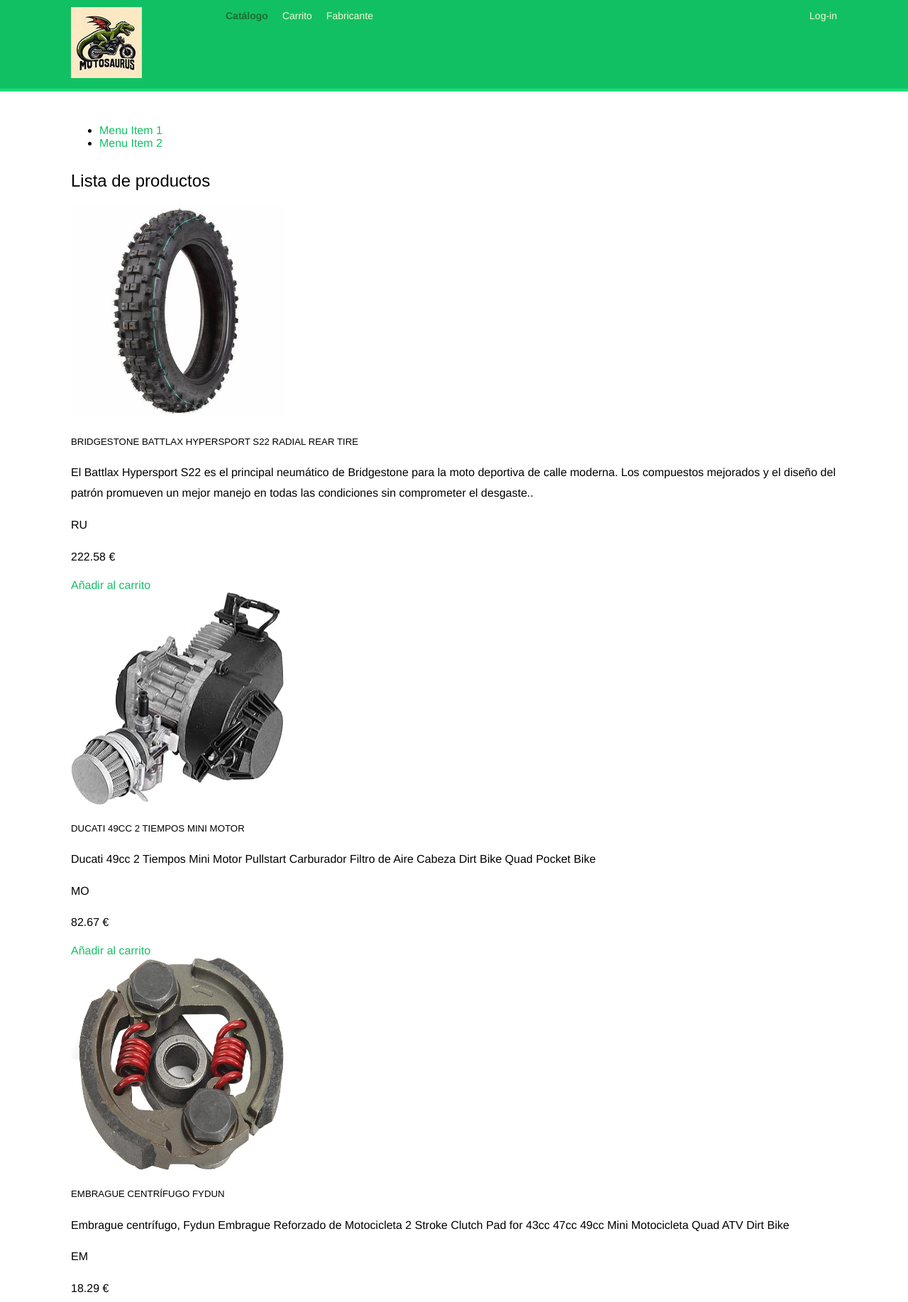
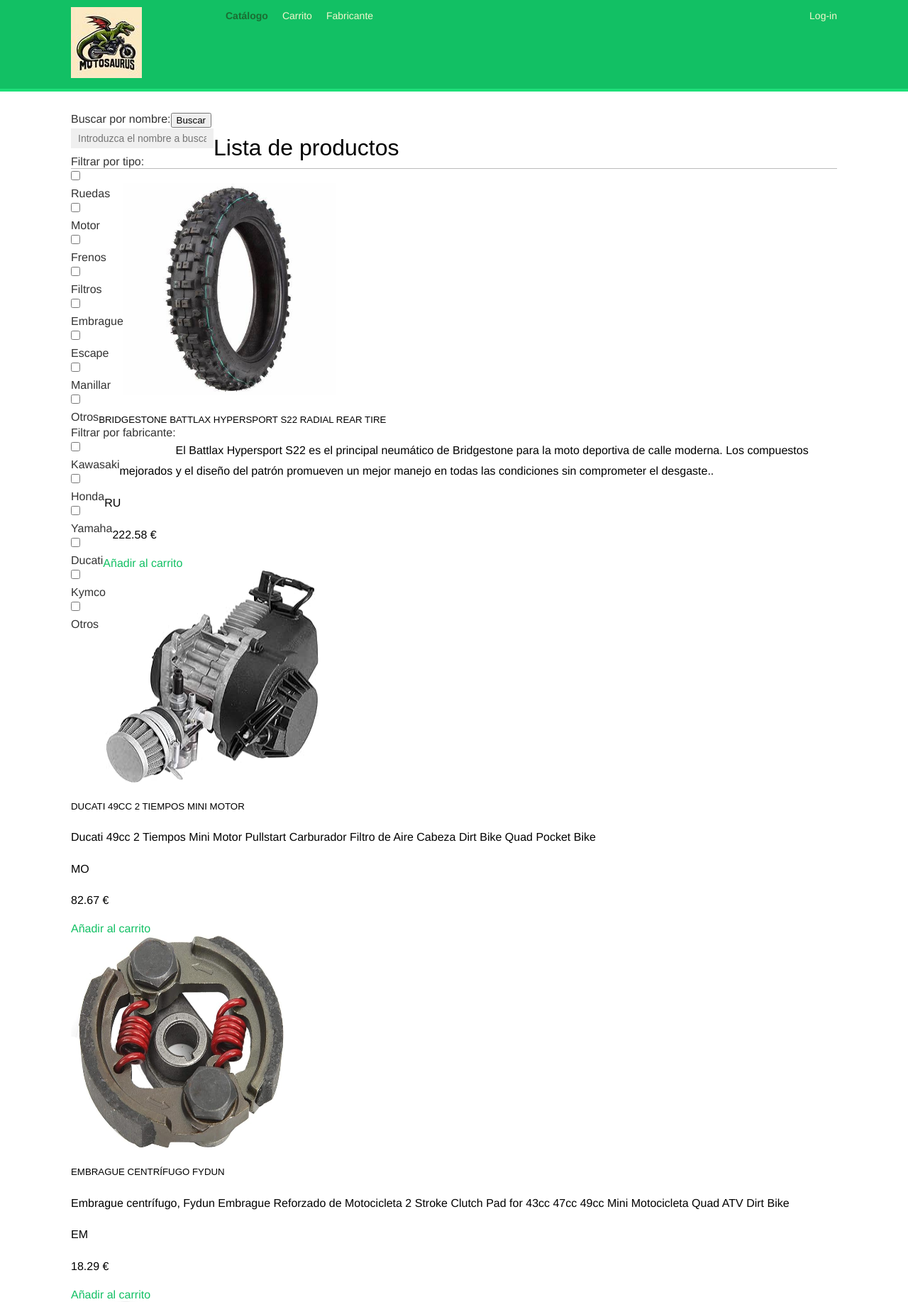
Before and after one commit to Miguel-Angel-Roldan-Garcia/PGPI-3.11-Motosaurio, a Django app: page /account/ in a window 1280 px wide. Shown: the top 1835 px of the page at 71% size. Run offline with Django 4.2, Linux system fonts and the light colour scheme; data comes from the database, SQL or seed files in the repository; some libraries are stand-ins or nearby versions; some web fonts are replaced.

Commit message:
Filtrado js y html

```diff
--- a/motosaurio/shop/templates/product_list.html
+++ b/motosaurio/shop/templates/product_list.html
@@ -4,38 +4,98 @@
 {% block title %} Motosaurio {% endblock %}
 
 {% block extrahead %}
-    <link href="https://cdn.jsdelivr.net/npm/bootstrap@5.3.0/dist/css/bootstrap.min.css" rel="stylesheet">
+  <meta name="viewport" content="width=device-width, initial-scale=1, shrink-to-fit=no">
+  <link rel="stylesheet" href="https://stackpath.bootstrapcdn.com/bootstrap/4.3.1/css/bootstrap.min.css">
   <link type="text/css" rel="stylesheet" href="{% static 'style.css' %}" />
 {% endblock %}
 
 {% block content %}
+  <!-- Content Box with Left Lateral Menu -->
   <div class="container-fluid">
     <div class="row">
 
       <!-- Left Lateral Menu -->
-    <nav id="sidebar" class="col-md-3 col-lg-2 d-md-block bg-light sidebar">
+      <nav id="sidebar" class="col-md-3 col-lg-2 d-md-block bg-light sidebar fixed-top">
         <div class="sidebar-sticky">
-        <ul class="nav flex-column">
-          <li class="nav-item">
-            <a class="nav-link active" href="#">
-              Menu Item 1
-            </a>
-          </li>
-          <li class="nav-item">
-            <a class="nav-link" href="#">
-              Menu Item 2
-            </a>
-          </li>
-          <!-- Add more menu items as needed -->
-        </ul>
+          <div class="container mt-4">
+            <label for="searchInput" class="form-label">Buscar por nombre:</label>
+            <input type="text" class="form-control" id="searchInput" placeholder="Introduzca el nombre a buscar">
+          </div>
+          <div class="container mt-4">
+            <label class="form-label">Filtrar por tipo:</label>
+            <div class="form-check">
+              <input class="form-check-input product-type" type="checkbox" value="RU" id="checkboxRuedas" onclick="handleCheckboxClick('checkboxRuedas', 'product-type')">
+              <label class="form-check-label" for="checkboxRuedas">Ruedas</label>
+            </div>
+            <div class="form-check">
+              <input class="form-check-input product-type" type="checkbox" value="MO" id="checkboxMotor" onclick="handleCheckboxClick('checkboxMotor', 'product-type')">
+              <label class="form-check-label" for="checkboxMotor">Motor</label>
+            </div>
+            <div class="form-check">
+              <input class="form-check-input product-type" type="checkbox" value="FR" id="checkboxFrenos" onclick="handleCheckboxClick('checkboxFrenos', 'product-type')">
+              <label class="form-check-label" for="checkboxFrenos">Frenos</label>
+            </div>
+            <div class="form-check">
+              <input class="form-check-input product-type" type="checkbox" value="FI" id="checkboxFiltros" onclick="handleCheckboxClick('checkboxFiltros', 'product-type')">
+              <label class="form-check-label" for="checkboxFiltros">Filtros</label>
+            </div>
+            <div class="form-check">
+              <input class="form-check-input product-type" type="checkbox" value="EM" id="checkboxEmbrague" onclick="handleCheckboxClick('checkboxEmbrague', 'product-type')">
+              <label class="form-check-label" for="checkboxEmbrague">Embrague</label>
+            </div>
+            <div class="form-check">
+              <input class="form-check-input product-type" type="checkbox" value="ES" id="checkboxEscape" onclick="handleCheckboxClick('checkboxEscape', 'product-type')">
+              <label class="form-check-label" for="checkboxEscape">Escape</label>
+            </div>
+            <div class="form-check">
+              <input class="form-check-input product-type" type="checkbox" value="MA" id="checkboxManillar" onclick="handleCheckboxClick('checkboxManillar', 'product-type')">
+              <label class="form-check-label" for="checkboxManillar">Manillar</label>
+            </div>
+            <div class="form-check">
+              <input class="form-check-input product-type" type="checkbox" value="OT" id="checkboxOtrosType" onclick="handleCheckboxClick('checkboxOtrosType', 'product-type')">
+              <label class="form-check-label" for="checkboxOtrosType">Otros</label>
+            </div>
+          </div>
+          <div class="container mt-4">
+            <label class="form-label">Filtrar por fabricante:</label>
+            <div class="form-check">
+              <input class="form-check-input producer" type="checkbox" value="KW" id="checkboxKawasaki" onclick="handleCheckboxClick('checkboxKawasaki', 'producer')">
+              <label class="form-check-label" for="checkboxKawasaki">Kawasaki</label>
+            </div>
+            <div class="form-check">
+              <input class="form-check-input producer" type="checkbox" value="HO" id="checkboxHonda" onclick="handleCheckboxClick('checkboxHonda', 'producer')">
+              <label class="form-check-label" for="checkboxHonda">Honda</label>
+            </div>
+            <div class="form-check">
+              <input class="form-check-input producer" type="checkbox" value="YA" id="checkboxYamaha" onclick="handleCheckboxClick('checkboxYamaha', 'producer')">
+              <label class="form-check-label" for="checkboxYamaha">Yamaha</label>
+            </div>
+            <div class="form-check">
+              <input class="form-check-input producer" type="checkbox" value="DU" id="checkboxDucati" onclick="handleCheckboxClick('checkboxDucati', 'producer')">
+              <label class="form-check-label" for="checkboxDucati">Ducati</label>
+            </div>
+            <div class="form-check">
+              <input class="form-check-input producer" type="checkbox" value="KY" id="checkboxKymco" onclick="handleCheckboxClick('checkboxKymco', 'producer')">
+              <label class="form-check-label" for="checkboxKymco">Kymco</label>
+            </div>
+            <div class="form-check">
+              <input class="form-check-input producer" type="checkbox" value="OT" id="checkboxOtrosProducer" onclick="handleCheckboxClick('checkboxOtrosProducer', 'producer')">
+              <label class="form-check-label" for="checkboxOtrosProducer">Otros</label>
+            </div>
+          </div>
+          <div class="container mt-4">
+            <button onclick="search()">Buscar</button>
+          </div>
         </div>
       </nav>
 
       <!-- Content Box -->
       <main role="main" class="col-md-9 ml-sm-auto col-lg-10 px-md-4">
         <div class="d-flex justify-content-between flex-wrap flex-md-nowrap align-items-center pt-3 pb-2 mb-3 border-bottom">
-            <h2 class="mb-4">Lista de productos</h2>
+          <h1 class="mb-4">Lista de productos</h1>
+        </div>
 
+        <div id="product_list">
           <div class="d-flex flex-wrap">
             {% for product in products %}
               <div class="card product-card">
@@ -53,15 +113,14 @@
                   </div>
               </div>
             {% endfor %}
-
           </div>
         </div>
-        <!-- Your content goes here -->
       </main>
     </div>
   </div>
 {% endblock %}
 
+<script src="{% static 'filter.js' %}"></script>
 <script src="https://code.jquery.com/jquery-3.7.1.slim.js"></script>
 <script src="https://cdnjs.cloudflare.com/ajax/libs/popper.js/1.14.7/umd/popper.min.js"></script>
-<script src="https://cdn.jsdelivr.net/npm/bootstrap@5.3.0/dist/js/bootstrap.bundle.min.js"></script>
+<script src="https://stackpath.bootstrapcdn.com/bootstrap/4.3.1/js/bootstrap.min.js"></script>
```
Also changed, not shown: motosaurio/shop/static/filter.js (added, +37 -0 lines), motosaurio/shop/static/style.css (+12 -4 lines). Lines whose indentation alone changed are shown as unchanged.
